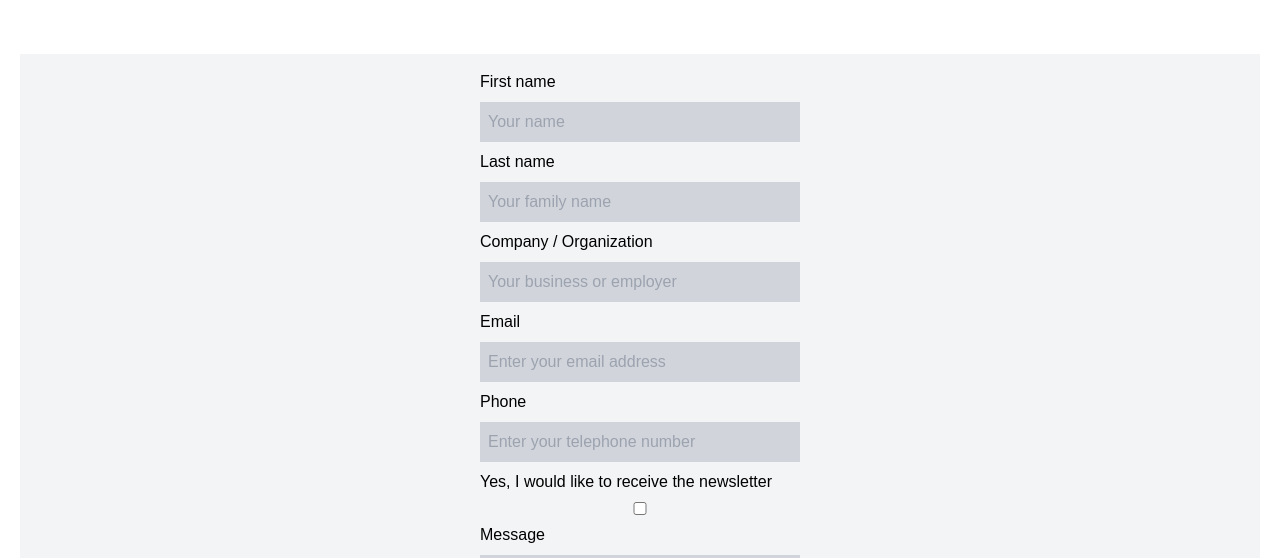
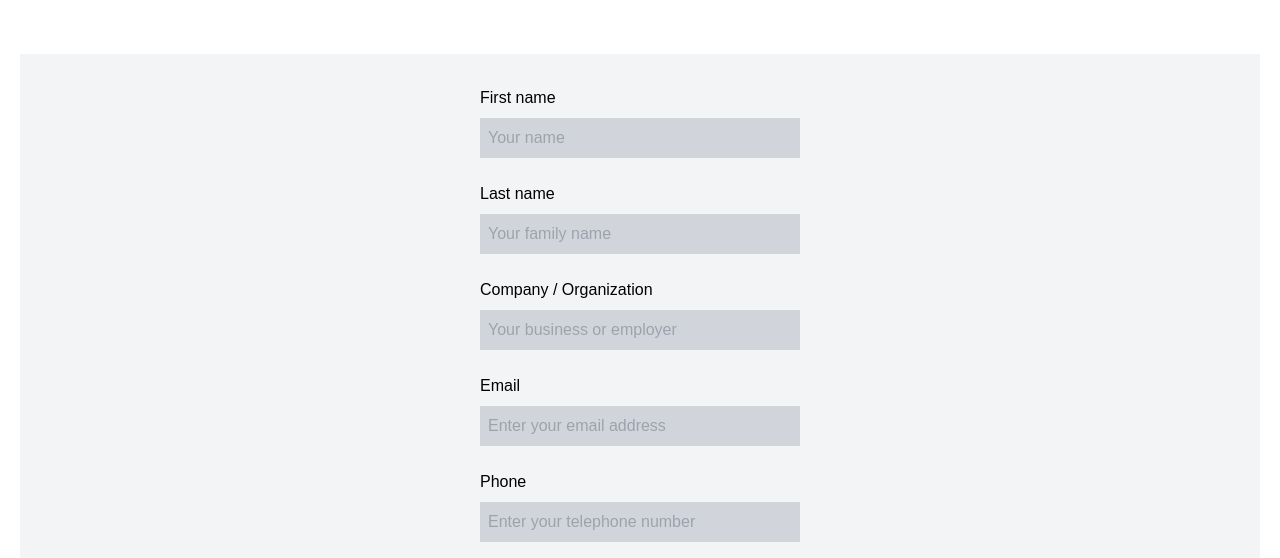
Before and after one commit to wanghaisheng/kbsb-cloudflare-form, a Vue app: page / in a window 1280 px wide. Shown: the part 242-800 px from the top of the page. Built offline with nearby package versions, Linux system fonts and the light colour scheme; a web font is replaced by a local one.

Commit message:
Add conditional styling. Change margin

```diff
--- a/src/components/FormInput.vue
+++ b/src/components/FormInput.vue
@@ -1,8 +1,14 @@
 <template>
-  <div class="">
-    <label class="block mr-4" :for="id">{{ label }}</label>
+  <div :class="type === 'checkbox' ? 'flex flex-row-reverse items-center' : ''">
+    <label
+      class="block mr-4 mt-4"
+      :class="type === 'checkbox' ? 'mx-0 my-4' : ''"
+      :for="id"
+      >{{ label }}</label
+    >
     <input
-      class="w-80 inline-block bg-gray-300 my-2 p-2"
+      class="block bg-gray-300 my-2 p-2"
+      :class="type === 'checkbox' ? 'mx-2 my-4' : 'w-80'"
       :type="type"
       :id="id"
       :name="id"
--- a/src/components/FormTextarea.vue
+++ b/src/components/FormTextarea.vue
@@ -1,8 +1,8 @@
 <template>
   <div class="">
-    <label class="block mr-4" :for="id">{{ label }}</label>
+    <label class="block mr-4 mt-4" :for="id">{{ label }}</label>
     <textarea
-      class="w-80 inline-block bg-gray-300 my-2 p-2"
+      class="w-80 h-36 inline-block bg-gray-300 my-2 p-2"
       :id="id"
       :name="id"
       :minlength="minLength"
```
